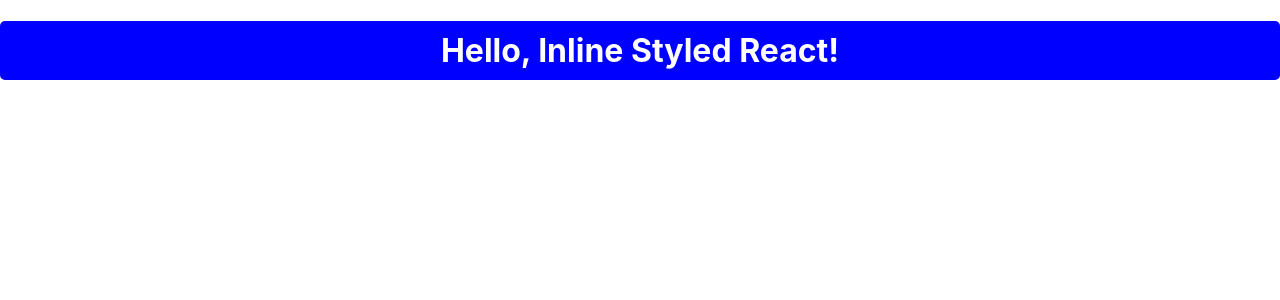
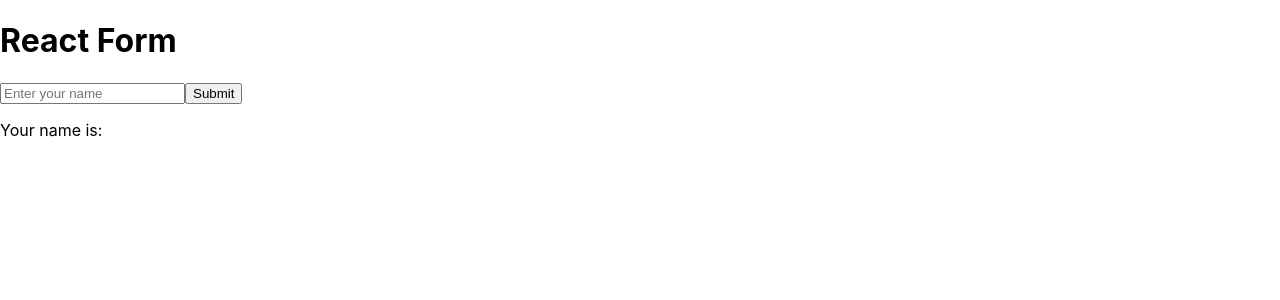
Before and after one commit to ksudarsh/my-react-app, a React (Create React App) app: page / in a window 1280 px wide. Shown: the top 300 px of the page. Built offline with nearby package versions, Linux system fonts and the light colour scheme.

Commit message:
Controlled Input Example

```diff
--- a/src/App.js
+++ b/src/App.js
@@ -1,13 +1,27 @@
+import { useState } from "react";
+
 function App() {
-    const myStyle = {
-        color: "white",
-        backgroundColor: "blue",
-        padding: "10px",
-        borderRadius: "5px",
-        textAlign: "center",
+    const [name, setName] = useState("");
+
+    const handleChange = (event) => {
+        setName(event.target.value);
     };
 
-    return <h1 style={myStyle}>Hello, Inline Styled React!</h1>;
+    const handleSubmit = (event) => {
+        event.preventDefault();
+        alert(`Hello, ${name}!`);
+    };
+
+    return (
+        <div>
+            <h1>React Form</h1>
+            <form onSubmit={handleSubmit}>
+                <input type="text" value={name} onChange={handleChange} placeholder="Enter your name" />
+                <button type="submit">Submit</button>
+            </form>
+            <p>Your name is: {name}</p>
+        </div>
+    );
 }
 
 export default App;
```
